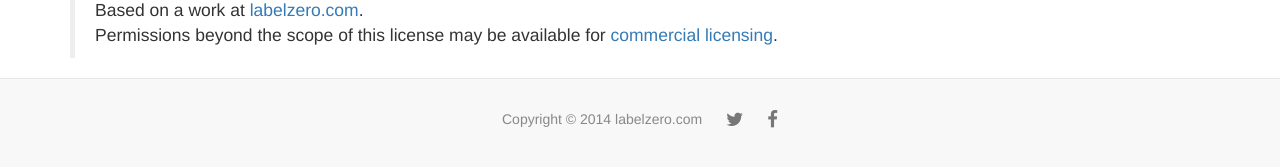
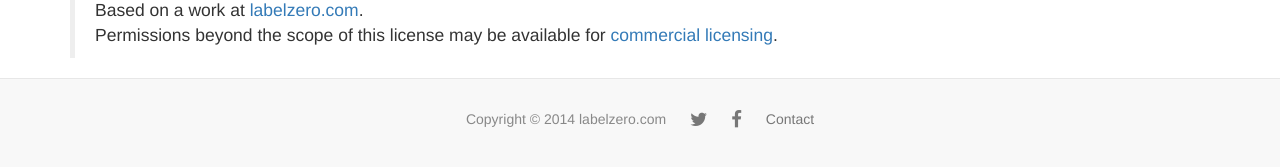
Before and after one commit to klausbadelt/labelzero.com, a Jekyll site: the page built from licensing.html, in a window 1280 px wide. Shown: the part 367-534 px from the top of the page. Built offline with Jekyll 4.4.1, drawn with Linux system fonts in a browser that asks for light colours; nearby versions of some CDN libraries; Markdown is read by kramdown in place of the engine named in the settings.

Commit message:
contact link (using band camp form)

```diff
--- a/_layouts/bootstrap.html
+++ b/_layouts/bootstrap.html
@@ -51,6 +51,7 @@
           <li>Copyright &copy; 2014 labelzero.com</li>
           <li><a href="http://twitter.com/labelzero"><i class="fa fa-lg fa-twitter"></i></a></li>
           <li><a href="http://facebook.com/labelzero"><i class="fa fa-lg fa-facebook"></i></a></li>
+          <li><a href="http://music.labelzero.com/contact?b=3310037202&n=labelzero">Contact</a></li>
         </ul>
 
     </div>
```
